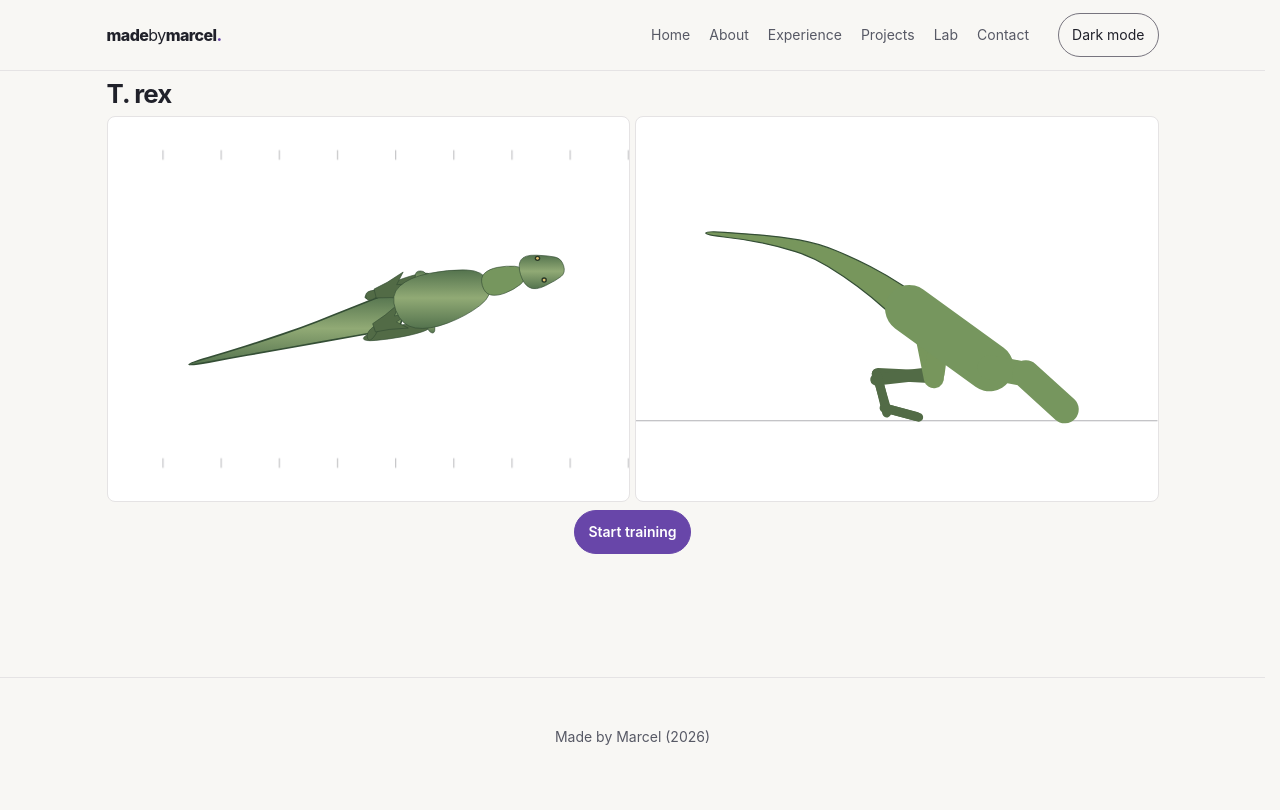
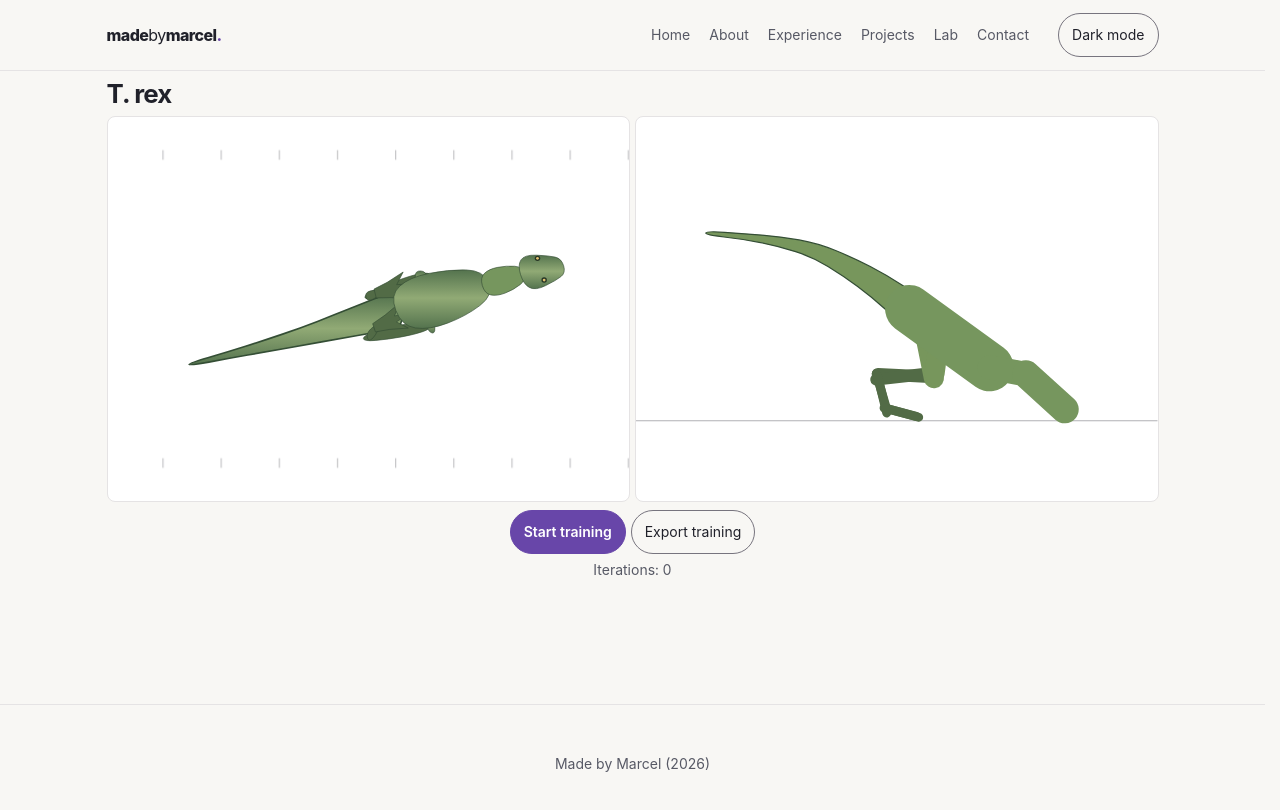
Before and after one commit to madebymarcel/madebymarcel.github.io, an Angular app: page /projects/t-rex in a window 1280 px wide. Shown: the top 810 px of the page. Built offline with nearby package versions, Linux system fonts and the light colour scheme.

Commit message:
Restore training export and show completed candidate iterations

```diff
--- a/src/app/features/t-rex/t-rex-page.html
+++ b/src/app/features/t-rex/t-rex-page.html
@@ -71,9 +71,20 @@
     </div>
   </div>
   <div class="training-control">
-    <button class="ds-button" type="button" (click)="toggleTraining()" [disabled]="!ready()">
-      {{ training() ? 'Pause training' : 'Start training' }}
-    </button>
+    <div class="training-actions">
+      <button class="ds-button" type="button" (click)="toggleTraining()" [disabled]="!ready()">
+        {{ training() ? 'Pause training' : 'Start training' }}
+      </button>
+      <button
+        class="ds-button ds-button--secondary"
+        type="button"
+        (click)="exportTraining()"
+        [disabled]="!ready()"
+      >
+        Export training
+      </button>
+    </div>
+    <p class="iteration-count" data-testid="rex-iterations">Iterations: {{ iterations() }}</p>
     <p class="milestone" role="status">{{ notice() }}</p>
     @if (error()) {
     <p class="ds-error" role="alert">{{ error() }}</p>
--- a/src/app/features/t-rex/t-rex-page.scss
+++ b/src/app/features/t-rex/t-rex-page.scss
@@ -49,6 +49,20 @@
   gap: var(--space-2);
 }
 
+.training-actions {
+  display: flex;
+  flex-wrap: wrap;
+  justify-content: center;
+  gap: var(--space-2);
+}
+
+.iteration-count {
+  margin: 0;
+  font-size: var(--type-small);
+  font-variant-numeric: tabular-nums;
+  color: var(--muted);
+}
+
 .milestone {
   color: var(--muted);
   font-size: var(--type-small);
--- a/src/app/features/t-rex/t-rex-page.ts
+++ b/src/app/features/t-rex/t-rex-page.ts
@@ -1,4 +1,4 @@
-import { Component, DestroyRef, afterNextRender, inject, signal } from '@angular/core';
+import { Component, DestroyRef, afterNextRender, computed, inject, signal } from '@angular/core';
 import { trial, type Metrics } from './servo-learning.mjs';
 import {
   completeWave,
@@ -12,12 +12,23 @@ import {
 import { project } from './rex-render';
 import type { EvaluationRequest, EvaluationResponse } from './t-rex.worker';
 
+type BatchSummary = {
+  iteration: number;
+  bestIteration: number;
+  bestScore: number;
+  maxSteps: number;
+  maxDistance: number;
+  maxTicks: number;
+  falls: number;
+};
+
 @Component({
   templateUrl: './t-rex-page.html',
   styleUrl: './t-rex-page.scss',
 })
 export class TRexPage {
   private readonly state = signal(emptyCheckpoint());
+  readonly iterations = computed(() => this.state().iteration);
   readonly ready = signal(false);
   readonly training = signal(false);
   readonly notice = signal('');
@@ -35,6 +46,8 @@ export class TRexPage {
   private timer?: ReturnType<typeof setTimeout>;
   private noticeTimer?: ReturnType<typeof setTimeout>;
   private disposed = false;
+  private replayIteration = 0;
+  private readonly recentBatches: BatchSummary[] = [];
 
   constructor() {
     afterNextRender(() => {
@@ -137,6 +150,16 @@ export class TRexPage {
         try {
           const next = completeWave(before, wave, evaluations);
           this.state.set(next);
+          this.recentBatches.push({
+            iteration: next.iteration,
+            bestIteration: next.best.iteration,
+            bestScore: next.best.metrics.score,
+            maxSteps: Math.max(...evaluations.map((m) => m.steps)),
+            maxDistance: Math.max(...evaluations.map((m) => m.distance)),
+            maxTicks: Math.max(...evaluations.map((m) => m.ticks)),
+            falls: evaluations.filter((m) => m.fell).length,
+          });
+          if (this.recentBatches.length > 12) this.recentBatches.shift();
           this.flush();
           const gained = (Object.keys(next.records) as Milestone[]).filter(
             (key) => !before.records[key],
@@ -152,6 +175,27 @@ export class TRexPage {
     });
   }
 
+  exportTraining() {
+    const state = this.state();
+    const snapshot = {
+      ...state,
+      diagnostics: {
+        training: this.training(),
+        replayIteration: this.replayIteration,
+        workers: this.workers.length,
+        pendingWorkerRequests: this.pending.size,
+        recentBatches: this.recentBatches,
+      },
+    };
+    const blob = new Blob([JSON.stringify(snapshot, null, 2)], { type: 'application/json' });
+    const url = URL.createObjectURL(blob);
+    const link = document.createElement('a');
+    link.href = url;
+    link.download = 'trex-training-' + state.iteration + '.json';
+    link.click();
+    setTimeout(() => URL.revokeObjectURL(url), 1000);
+  }
+
   private announce(message: string) {
     this.notice.set(message);
     clearTimeout(this.noticeTimer);
@@ -162,7 +206,9 @@ export class TRexPage {
   // Only the next episode uses a newly retained best policy.
   private replay() {
     if (this.disposed) return;
-    const run = trial(this.state().best.policy);
+    const best = this.state().best;
+    this.replayIteration = best.iteration;
+    const run = trial(best.policy);
     this.cycle.update((value) => value + 1);
     let last = 0;
     let accumulator = 0;
```
Also changed, not shown: 1 other file (tests, documents, lock files or other folders).
